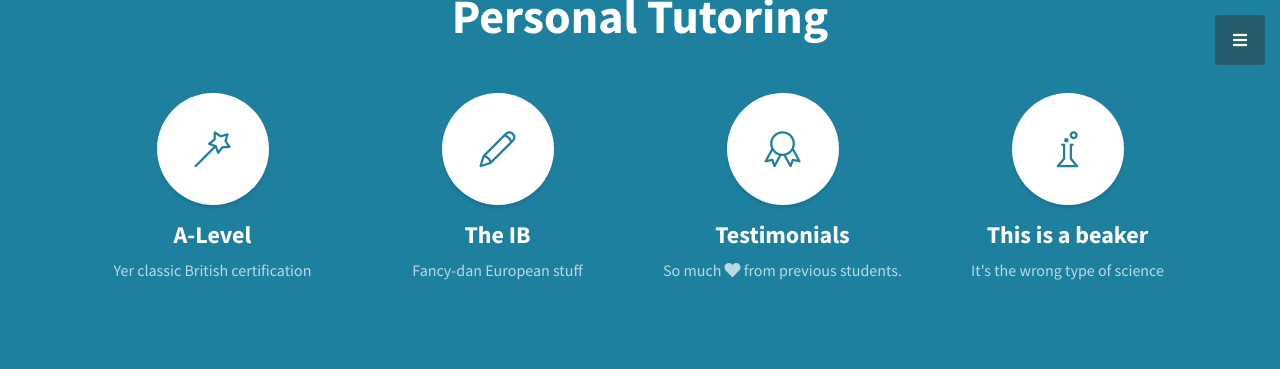
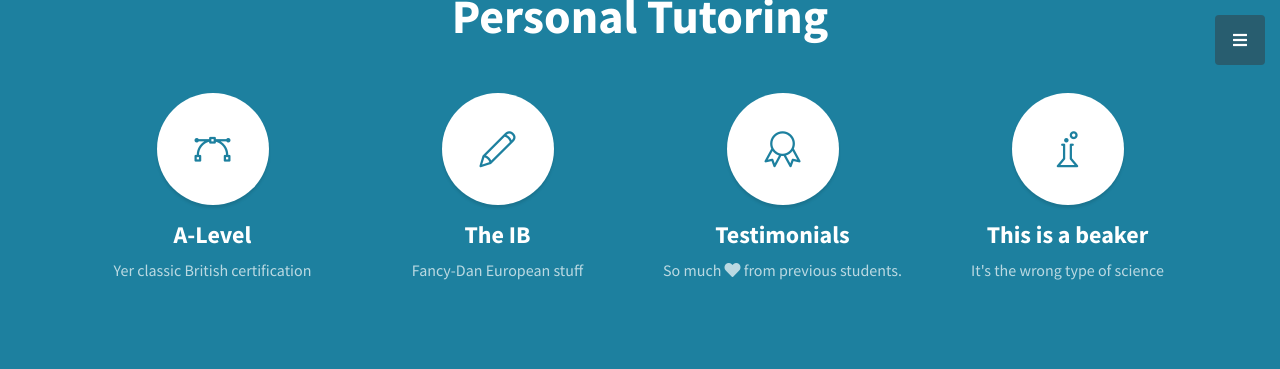
Before and after one commit to mortstar/mortstar.github.io, a Jekyll site: the page built from index.html, in a window 1280 px wide and 900 px high, scrolled down 1680 px. Shown: the top 369 px of the window. Built offline with Jekyll 4.4.1, drawn with Linux system fonts in a browser that asks for light colours.

Commit message:
more physics-y icon

```diff
--- a/_includes/services.html
+++ b/_includes/services.html
@@ -8,7 +8,7 @@
         <div class="row">
             <div class="col-lg-3 col-md-6 mb-5 mb-lg-0">
                 <span class="service-icon rounded-circle mx-auto mb-3">
-              <i class="icon-magic-wand"></i>
+              <i class="icon-vector"></i>
             </span>
                 <h4>
               <strong>A-Level</strong>
@@ -22,7 +22,7 @@
                 <h4>
               <strong>The IB</strong>
             </h4>
-                <p class="text-faded mb-0">Fancy-dan European stuff</p>
+                <p class="text-faded mb-0">Fancy-Dan European stuff</p>
             </div>
             <div class="col-lg-3 col-md-6 mb-5 mb-md-0">
                 <span class="service-icon rounded-circle mx-auto mb-3">
```
